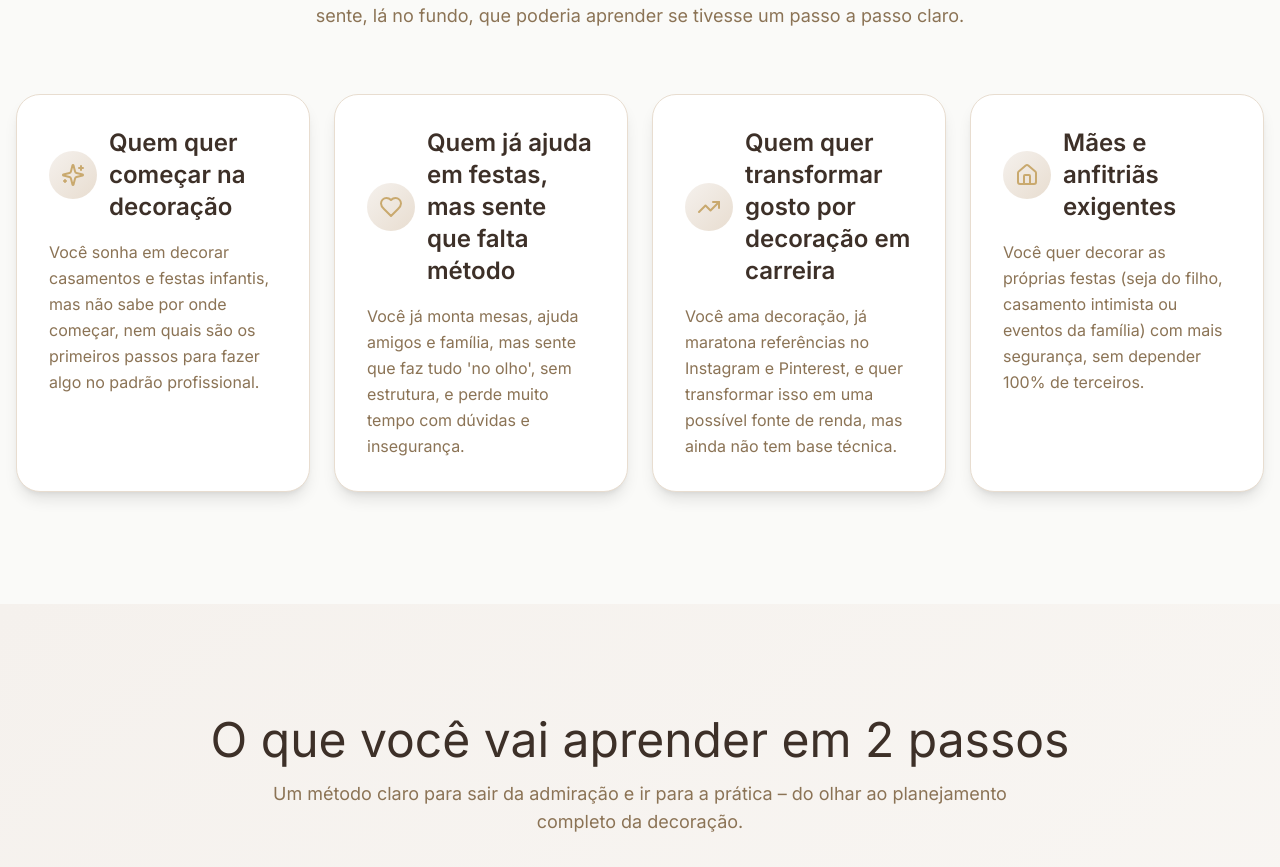
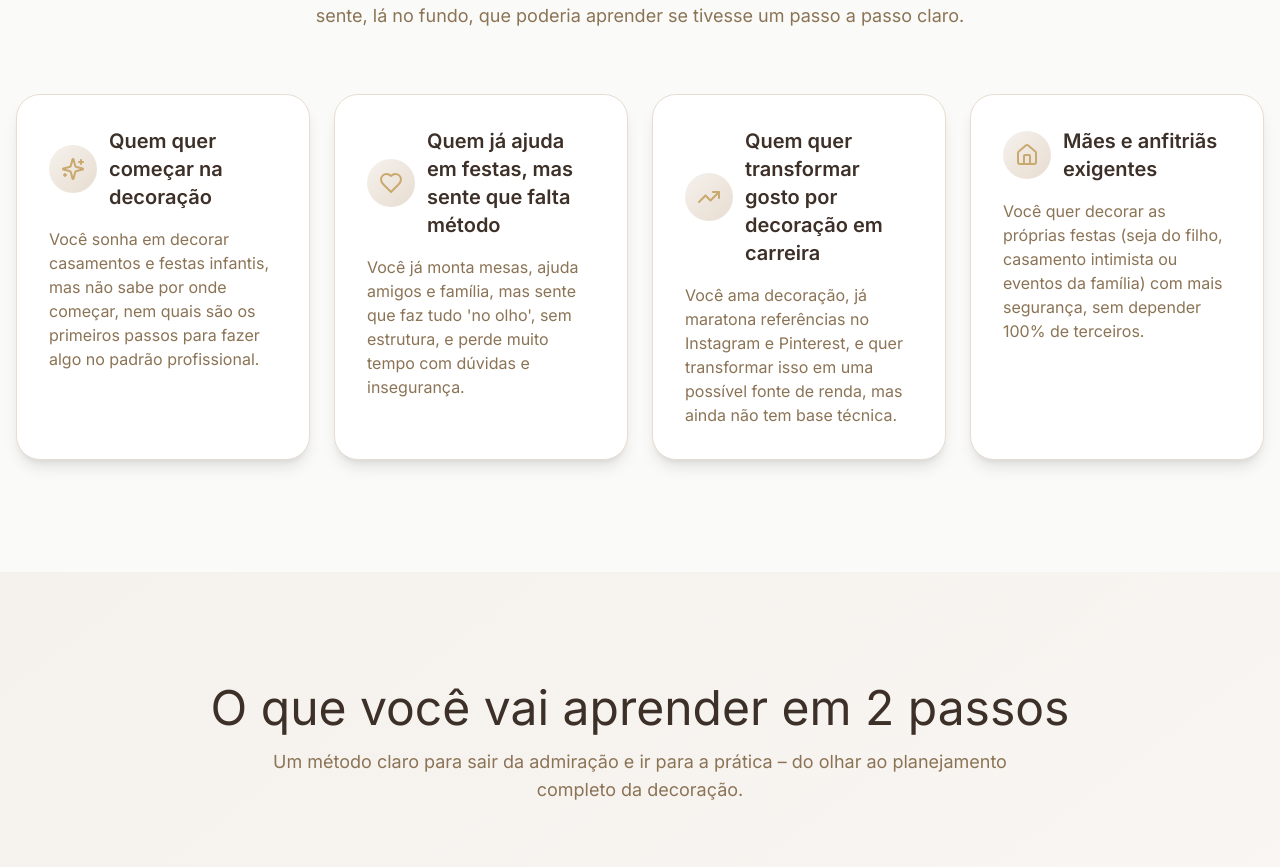
Before and after one commit to Johan-Jo/barbara-ebook-landing, a Next.js app: page / in a window 1280 px wide. Shown: the part 1162-2029 px from the top of the page. Built offline with nearby package versions, Linux system fonts and the light colour scheme.

Commit message:
Reduce font sizes in ParaQuemCard component

```diff
--- a/components/para-quem-card.tsx
+++ b/components/para-quem-card.tsx
@@ -13,11 +13,11 @@ export function ParaQuemCard({ icon: Icon, title, description }: ParaQuemCardPro
         <div className="w-12 h-12 rounded-full bg-gradient-to-br from-[#F5F1ED] to-[#E8DDD0] flex items-center justify-center flex-shrink-0">
           <Icon className="w-6 h-6 text-primary" />
         </div>
-        <h3 className="text-xl md:text-2xl font-semibold text-foreground">
+        <h3 className="text-lg md:text-xl font-semibold text-foreground">
           {title}
         </h3>
       </div>
-      <p className="text-muted-foreground leading-relaxed">{description}</p>
+      <p className="text-sm md:text-base text-muted-foreground leading-relaxed">{description}</p>
     </div>
   );
 }
```
